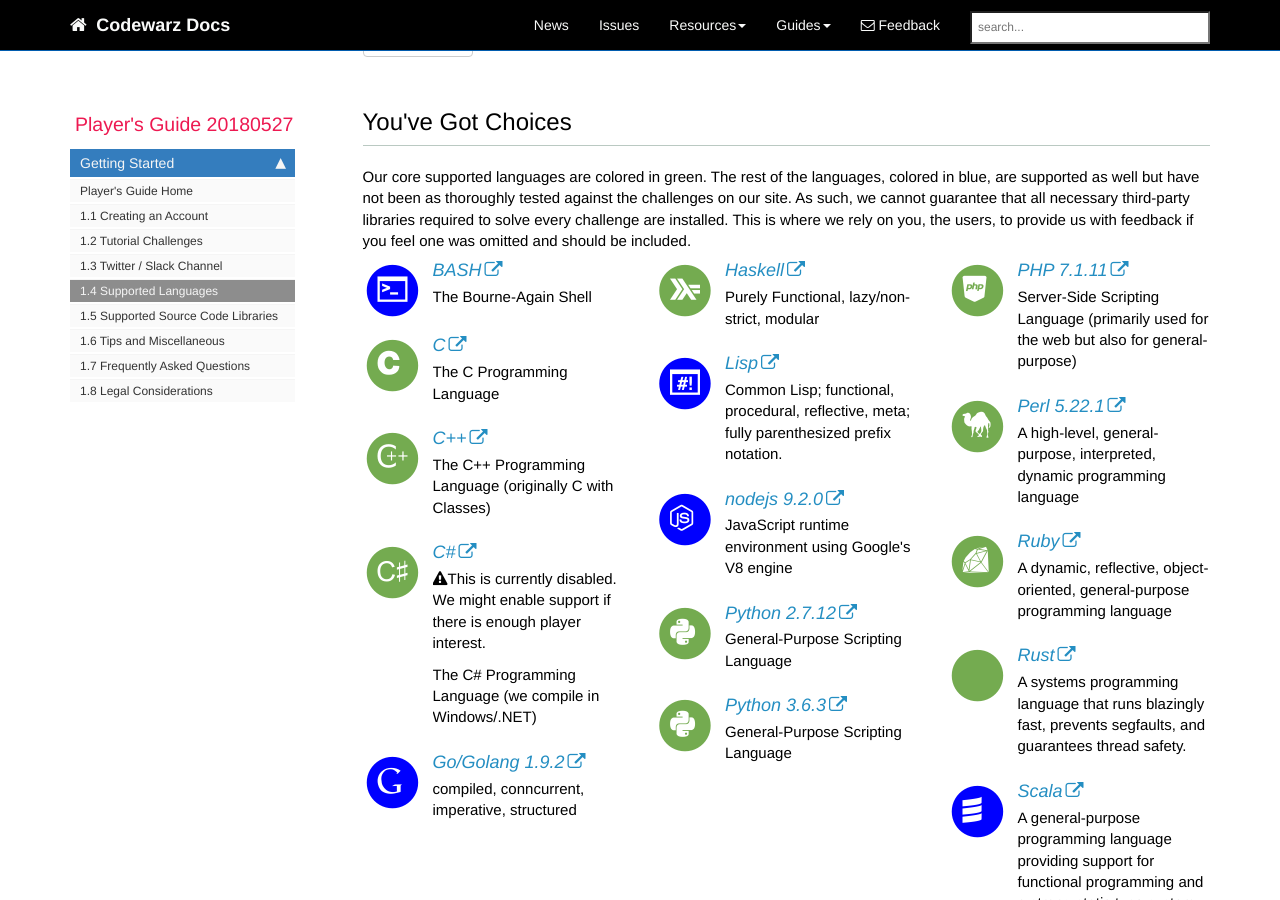
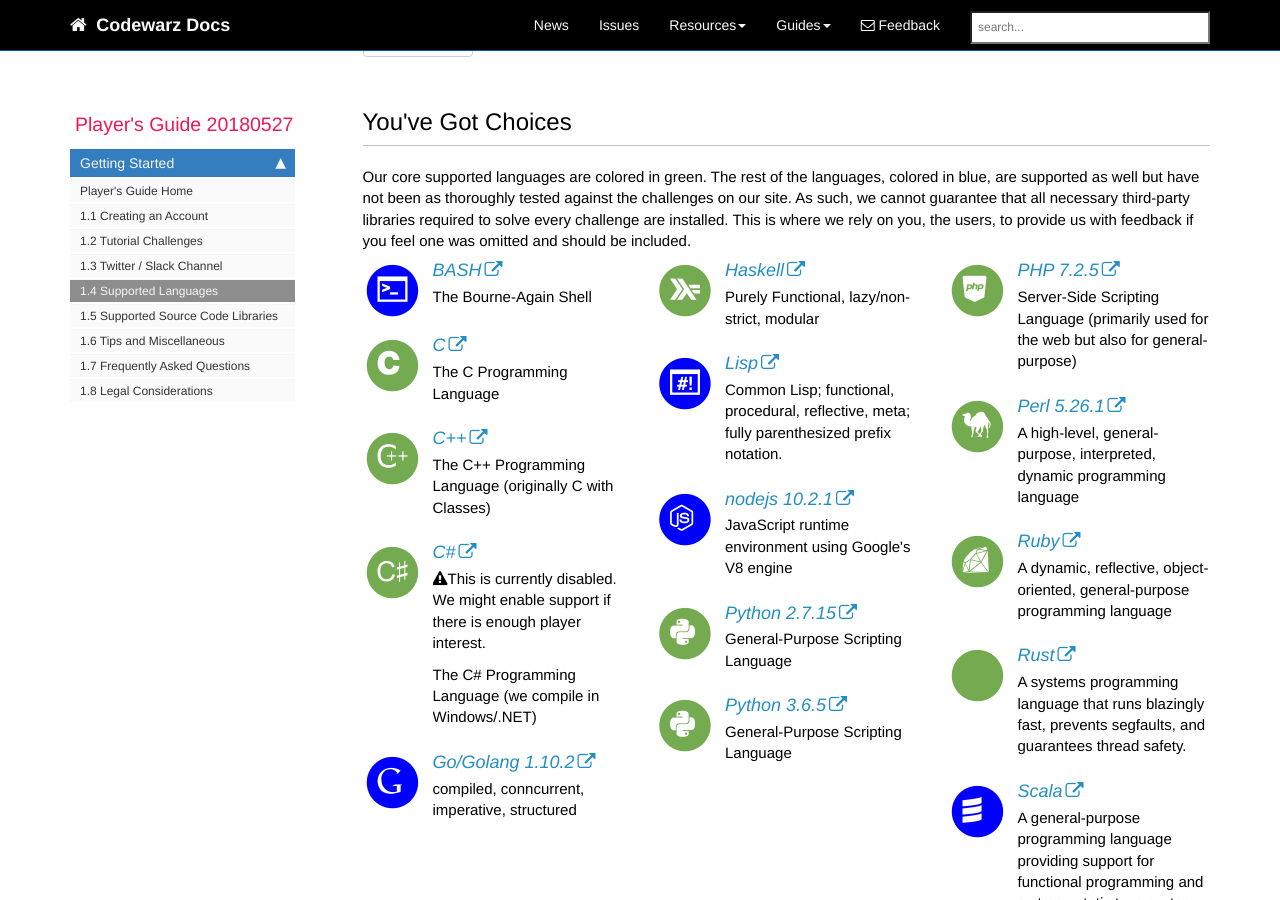
Before and after one commit to codewarz-ninja/runcode-docs.github.io, a Jekyll site: the page built from pages/player-guide/cwn_supported_languages.md, in a window 1280 px wide and 900 px high, scrolled down 214 px. Built offline with Jekyll 4.4.1, drawn with Linux system fonts in a browser that asks for light colours; nearby versions of some CDN libraries; comment, search, counter and statistics services are not loaded.

Commit message:
last version changes

```diff
--- a/_includes/custom/cwn_supported_languages_list.html
+++ b/_includes/custom/cwn_supported_languages_list.html
@@ -64,7 +64,7 @@
                     </span>
             </div>
             <div class="media-body">
-                <h4 class="media-heading"><a href="https://golang.org/">Go/Golang 1.9.2</a></h4>
+                <h4 class="media-heading"><a href="https://golang.org/">Go/Golang 1.10.2</a></h4>
                 <p>compiled, conncurrent, imperative, structured</p>
             </div>
         </div>
@@ -102,7 +102,7 @@
                     </span>
             </div>
             <div class="media-body">
-                <h4 class="media-heading"><a href="https://nodejs.org/en/">nodejs 9.2.0</a></h4>
+                <h4 class="media-heading"><a href="https://nodejs.org/en/">nodejs 10.2.1</a></h4>
                 <p>JavaScript runtime environment using Google's V8 engine</p>
             </div>
         </div>
@@ -114,7 +114,7 @@
                     </span>
             </div>
             <div class="media-body">
-                <h4 class="media-heading"><a href="https://www.python.org/">Python 2.7.12</a></h4>
+                <h4 class="media-heading"><a href="https://www.python.org/">Python 2.7.15</a></h4>
                 <p>General-Purpose Scripting Language</p>
             </div>
         </div>
@@ -126,7 +126,7 @@
                     </span>
             </div>
             <div class="media-body">
-                <h4 class="media-heading"><a href="https://www.python.org/">Python 3.6.3</a></h4>
+                <h4 class="media-heading"><a href="https://www.python.org/">Python 3.6.5</a></h4>
                 <p>General-Purpose Scripting Language</p>
             </div>
         </div>
@@ -140,7 +140,7 @@
                     </span>
             </div>
             <div class="media-body">
-                <h4 class="media-heading"><a href="http://php.net/manual/en/">PHP 7.1.11</a></h4>
+                <h4 class="media-heading"><a href="http://php.net/manual/en/">PHP 7.2.5</a></h4>
                 <p>Server-Side Scripting Language (primarily used for the web but also for general-purpose)</p>
             </div>
         </div>
@@ -152,7 +152,7 @@
                     </span>
             </div>
             <div class="media-body">
-                <h4 class="media-heading"><a href="https://www.perl.org/">Perl 5.22.1</a></h4>
+                <h4 class="media-heading"><a href="https://www.perl.org/">Perl 5.26.1</a></h4>
                 <p>A high-level, general-purpose, interpreted, dynamic programming language</p>
             </div>
         </div>
```
